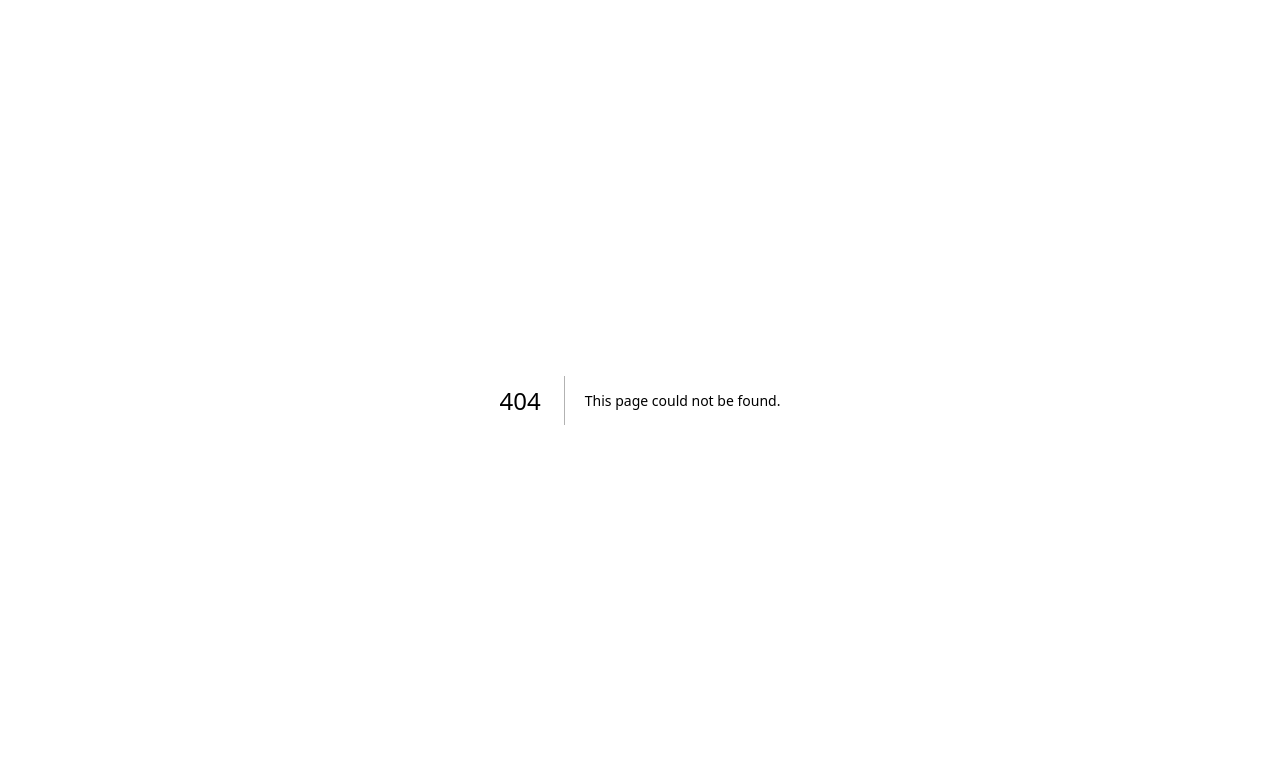
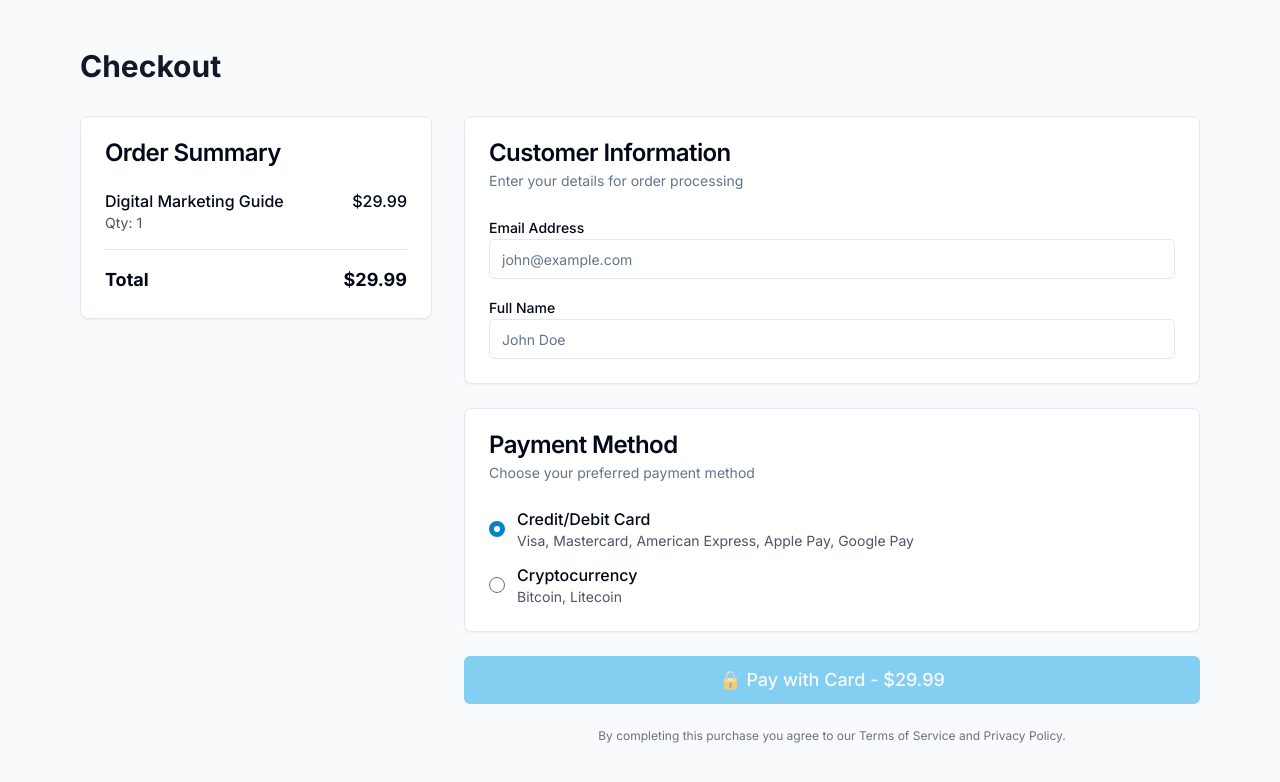
Before and after one commit to Starkback785/seellspace, a Next.js app: page /checkout in a window 1280 px wide. Before the commit this address had no page. Shown: the top 782 px of the page. Built offline with nearby package versions, Linux system fonts and the light colour scheme.

Commit message:
Auto-commit: Agent tool execution

```diff
--- /dev/null
+++ b/app/checkout/page.tsx
@@ -0,0 +1,203 @@
+'use client'
+
+import { useState } from 'react'
+import { useRouter } from 'next/navigation'
+import { Card, CardContent, CardDescription, CardHeader, CardTitle } from "@/components/ui/card"
+import { Button } from "@/components/ui/button"
+import { Input } from "@/components/ui/input"
+import { Label } from "@/components/ui/label"
+
+export default function CheckoutPage() {
+  const [paymentMethod, setPaymentMethod] = useState<'stripe' | 'crypto'>('stripe')
+  const [cryptoCurrency, setCryptoCurrency] = useState<'BTC' | 'LTC'>('BTC')
+  const [customerInfo, setCustomerInfo] = useState({
+    email: '',
+    name: '',
+    address: ''
+  })
+  const [isProcessing, setIsProcessing] = useState(false)
+  const router = useRouter()
+
+  // Mock cart data - in real app this would come from context/API
+  const cartItems = [
+    {
+      id: '1',
+      name: 'Digital Marketing Guide',
+      price: 29.99,
+      quantity: 1,
+      description: 'Complete guide to digital marketing'
+    }
+  ]
+
+  const total = cartItems.reduce((sum, item) => sum + (item.price * item.quantity), 0)
+
+  const handleStripeCheckout = async () => {
+    setIsProcessing(true)
+    try {
+      const response = await fetch('/api/checkout', {
+        method: 'POST',
+        headers: { 'Content-Type': 'application/json' },
+        body: JSON.stringify({
+          items: cartItems,
+          customer: customerInfo
+        })
+      })
+
+      const { url } = await response.json()
+      window.location.href = url
+    } catch (error) {
+      console.error('Checkout error:', error)
+    } finally {
+      setIsProcessing(false)
+    }
+  }
+
+  const handleCryptoCheckout = () => {
+    // This would generate actual crypto payment details
+    router.push('/checkout/crypto')
+  }
+
+  return (
+    <div className="min-h-screen bg-gray-50 py-12">
+      <div className="container mx-auto px-4 max-w-6xl">
+        <h1 className="text-3xl font-bold text-gray-900 mb-8">Checkout</h1>
+
+        <div className="grid grid-cols-1 lg:grid-cols-3 gap-8">
+          {/* Order Summary */}
+          <div className="lg:col-span-1">
+            <Card>
+              <CardHeader>
+                <CardTitle>Order Summary</CardTitle>
+              </CardHeader>
+              <CardContent className="space-y-4">
+                {cartItems.map((item) => (
+                  <div key={item.id} className="flex justify-between">
+                    <div>
+                      <div className="font-medium">{item.name}</div>
+                      <div className="text-sm text-gray-600">Qty: {item.quantity}</div>
+                    </div>
+                    <div className="font-medium">${item.price}</div>
+                  </div>
+                ))}
+
+                <div className="border-t pt-4">
+                  <div className="flex justify-between text-lg font-bold">
+                    <span>Total</span>
+                    <span>${total.toFixed(2)}</span>
+                  </div>
+                </div>
+              </CardContent>
+            </Card>
+          </div>
+
+          {/* Payment & Customer Info */}
+          <div className="lg:col-span-2 space-y-6">
+            {/* Customer Information */}
+            <Card>
+              <CardHeader>
+                <CardTitle>Customer Information</CardTitle>
+                <CardDescription>Enter your details for order processing</CardDescription>
+              </CardHeader>
+              <CardContent className="space-y-4">
+                <div>
+                  <Label htmlFor="email">Email Address</Label>
+                  <Input
+                    id="email"
+                    type="email"
+                    value={customerInfo.email}
+                    onChange={(e) => setCustomerInfo({...customerInfo, email: e.target.value})}
+                    placeholder="john@example.com"
+                    required
+                  />
+                </div>
+                <div>
+                  <Label htmlFor="name">Full Name</Label>
+                  <Input
+                    id="name"
+                    value={customerInfo.name}
+                    onChange={(e) => setCustomerInfo({...customerInfo, name: e.target.value})}
+                    placeholder="John Doe"
+                  />
+                </div>
+              </CardContent>
+            </Card>
+
+            {/* Payment Method */}
+            <Card>
+              <CardHeader>
+                <CardTitle>Payment Method</CardTitle>
+                <CardDescription>Choose your preferred payment method</CardDescription>
+              </CardHeader>
+              <CardContent className="space-y-4">
+                <div className="space-y-3">
+                  <label className="flex items-center space-x-3 cursor-pointer">
+                    <input
+                      type="radio"
+                      value="stripe"
+                      checked={paymentMethod === 'stripe'}
+                      onChange={() => setPaymentMethod('stripe')}
+                      className="text-brand-600"
+                    />
+                    <div className="flex-1">
+                      <div className="font-medium">Credit/Debit Card</div>
+                      <div className="text-sm text-gray-600">Visa, Mastercard, American Express, Apple Pay, Google Pay</div>
+                    </div>
+                  </label>
+
+                  <label className="flex items-center space-x-3 cursor-pointer">
+                    <input
+                      type="radio"
+                      value="crypto"
+                      checked={paymentMethod === 'crypto'}
+                      onChange={() => setPaymentMethod('crypto')}
+                      className="text-brand-600"
+                    />
+                    <div className="flex-1">
+                      <div className="font-medium">Cryptocurrency</div>
+                      <div className="text-sm text-gray-600">Bitcoin, Litecoin</div>
+                    </div>
+                  </label>
+                </div>
+
+                {paymentMethod === 'crypto' && (
+                  <div className="mt-4 p-4 bg-yellow-50 rounded-lg">
+                    <Label>Currency Selection</Label>
+                    <select
+                      value={cryptoCurrency}
+                      onChange={(e) => setCryptoCurrency(e.target.value as 'BTC' | 'LTC')}
+                      className="mt-2 w-full border border-gray-300 rounded-md px-3 py-2"
+                    >
+                      <option value="BTC">Bitcoin (BTC)</option>
+                      <option value="LTC">Litecoin (LTC)</option>
+                    </select>
+                    <p className="text-xs text-yellow-800 mt-2">
+                      Crypto payments require manual verification. Transaction will be confirmed once payment is detected on the blockchain.
+                    </p>
+                  </div>
+                )}
+              </CardContent>
+            </Card>
+
+            {/* Place Order Button */}
+            <Button
+              onClick={paymentMethod === 'stripe' ? handleStripeCheckout : handleCryptoCheckout}
+              disabled={isProcessing || !customerInfo.email}
+              className="w-full bg-brand-500 hover:bg-brand-600 text-lg py-6"
+              size="lg"
+            >
+              {isProcessing ? 'Processing...' : (
+                <>
+                  {paymentMethod === 'stripe' ? '🔒 Pay with Card' : '₿ Pay with Crypto'} - ${total.toFixed(2)}
+                </>
+              )}
+            </Button>
+
+            <p className="text-xs text-gray-500 text-center">
+              By completing this purchase you agree to our Terms of Service and Privacy Policy.
+            </p>
+          </div>
+        </div>
+      </div>
+    </div>
+  )
+}
```
